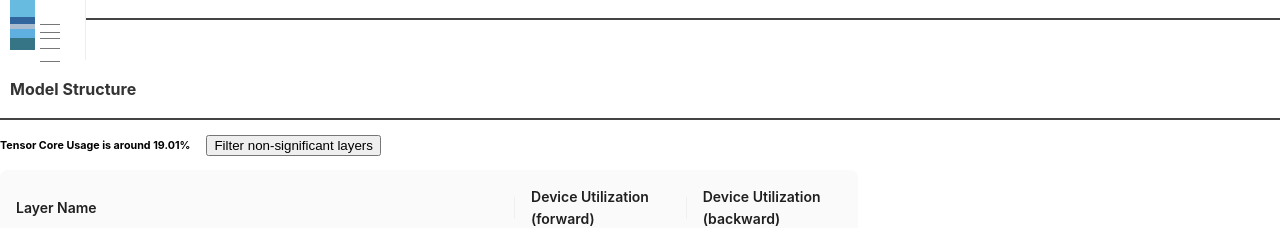
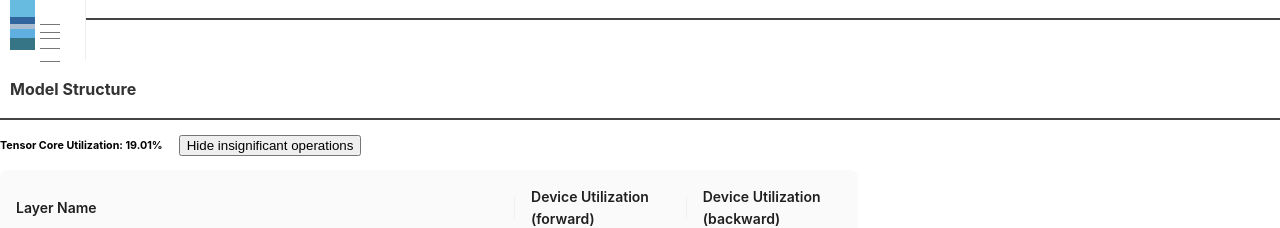
Before and after one commit to CentML/DeepView.Explore, a React (Create React App) app in the folder deepview-explore/react-ui/: page / in a window 1280 px wide. Shown: the part 1080-1308 px from the top of the page. Built offline with nearby package versions, Linux system fonts and the light colour scheme.

Commit message:
changed tensor core message (#82)

```diff
--- a/deepview-explore/react-ui/src/sections/ModelStructure.js
+++ b/deepview-explore/react-ui/src/sections/ModelStructure.js
@@ -187,13 +187,13 @@ const ModelStructure = () => {
             ) : (
               <Container fluid>
                 <div className="tensor-core-utilization">
-                  <h6 className="tensor-core-title">{`Tensor Core Usage is around ${parseFloat(
+                  <h6 className="tensor-core-title">{tensor_core_usage < 5 ? `We recommend using tensor cores`:`Tensor Core Utilization: ${parseFloat(
                     tensor_core_usage
                   ).toFixed(2)}%`}</h6>
                   <Button onClick={filterLayers} variant="outline-primary">{`${
                     filterButton
-                      ? "Show all layers"
-                      : "Filter non-significant layers"
+                      ? "Show all operations"
+                      : "Hide insignificant operations"
                   }`}</Button>
                 </div>
 
```
